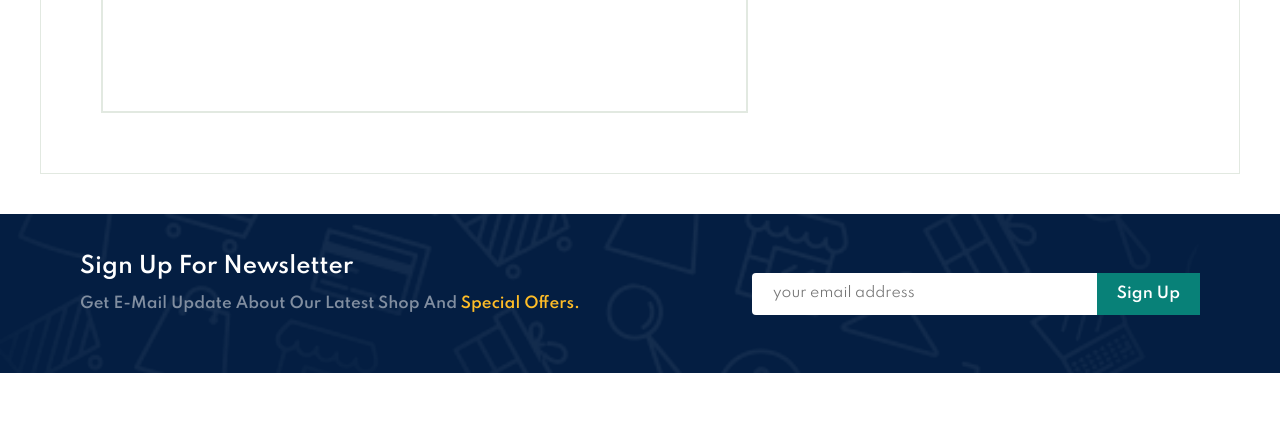
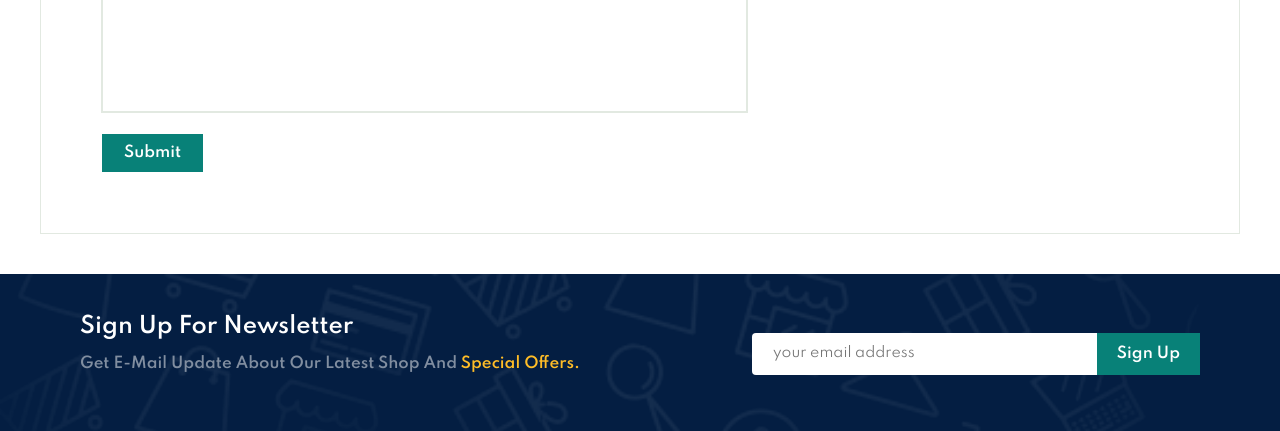
Before and after one commit to kamalkant143/Ecommerce-website, a plain HTML site: page contact.html in a window 1280 px wide. Shown: the part 1400-1831 px from the top of the page. Drawn offline with Linux system fonts and the light colour scheme.

Commit message:
contact html

```diff
--- a/contact.html
+++ b/contact.html
@@ -86,6 +86,7 @@
                 <input type="email" placeholder="email">
                 <input type="text" placeholder="subject">
                 <textarea name="" id="" placeholder="your message"></textarea>
+                <button class="normal">submit</button>
             </div>
 
           </section>
--- a/style.css
+++ b/style.css
@@ -927,7 +927,6 @@ text-align: center;
 
 #contact-log .log-box span{
   font-size: 1.5rem;
-  /* font-weight: 700; */
   text-transform: uppercase;
 }
 
@@ -954,3 +953,10 @@ text-align: center;
   border: none;
   border: 0.2rem solid #e2e9e1;
 }
+
+#contact-log .log-box button{
+  margin-top: 2rem;
+  background-color: var(--main-color);
+  color: #fff;
+  padding: 1rem 2.2rem;
+}
```
